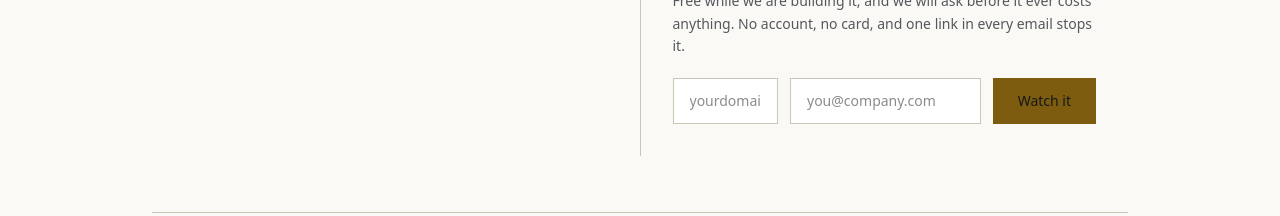
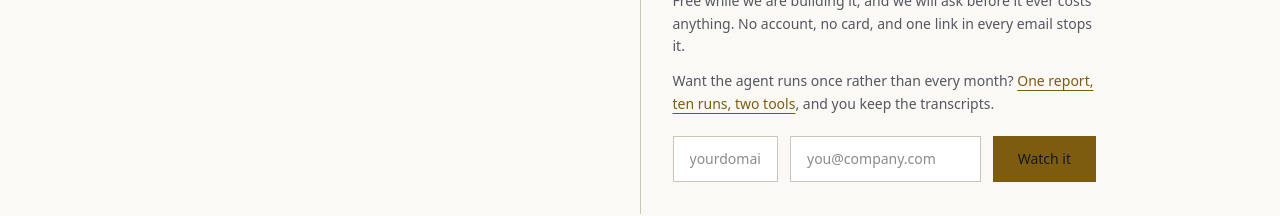
Before and after one commit to krystiangw/stackpick, a Next.js app: page / in a window 1280 px wide. Shown: the part 2636-2852 px from the top of the page. Built offline with nearby package versions, Linux system fonts and the light colour scheme; no server answers; the database is empty; what async_hooks, undici would draw is missing.

Commit message:
feat(home): skrzynka monitoringu wskazuje na raport jednorazowy

```diff
--- a/src/app/page.tsx
+++ b/src/app/page.tsx
@@ -196,6 +196,15 @@ export default async function Home({ searchParams }: { searchParams: Promise<{ d
               Free while we are building it, and we will ask before it ever costs anything. No account, no card,
               and one link in every email stops it.
             </p>
+            {/* The visitor who wants the agent half without the standing part had no way to say so,
+                and the page that sells it is two clicks away behind a price list. */}
+            <p className="text-sm leading-relaxed text-ink-soft">
+              Want the agent runs once rather than every month?{' '}
+              <Link href="/pricing" className="text-brass underline underline-offset-4">
+                One report, ten runs, two tools
+              </Link>
+              , and you keep the transcripts.
+            </p>
             <div className="mt-2">
               <WatchForm />
             </div>
```
